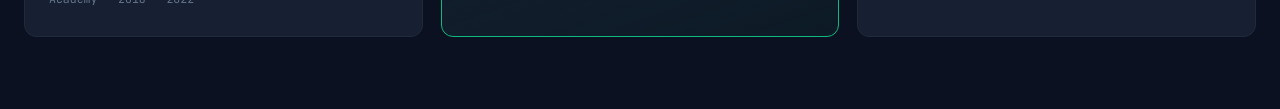
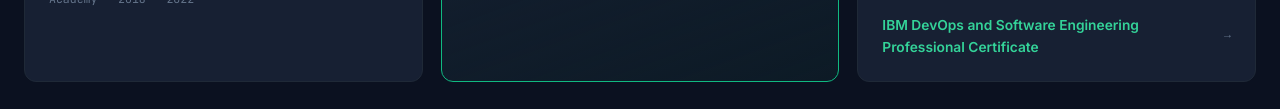
Before and after one commit to abhishek-sriram/abhishek-sriram.github.io, a plain HTML site: page index.html in a window 1280 px wide. Shown: the part 5261-5370 px from the top of the page. Drawn offline with Linux system fonts and the light colour scheme.

Commit message:
Add IBM DevOps and Software Engineering certificate link

```diff
--- a/index.html
+++ b/index.html
@@ -295,6 +295,9 @@
         <div class="cred-item">
           <a href="https://www.coursera.org/account/accomplishments/specialization/2LSFASPTBKLM" target="_blank" rel="noopener">IBM Data Science Professional Certificate <span class="arrow">→</span></a>
         </div>
+        <div class="cred-item">
+          <a href="https://www.coursera.org/account/accomplishments/specialization/ACPOW8H9IVWY" target="_blank" rel="noopener">IBM DevOps and Software Engineering Professional Certificate <span class="arrow">→</span></a>
+        </div>
       </div>
     </div>
   </div>
```
